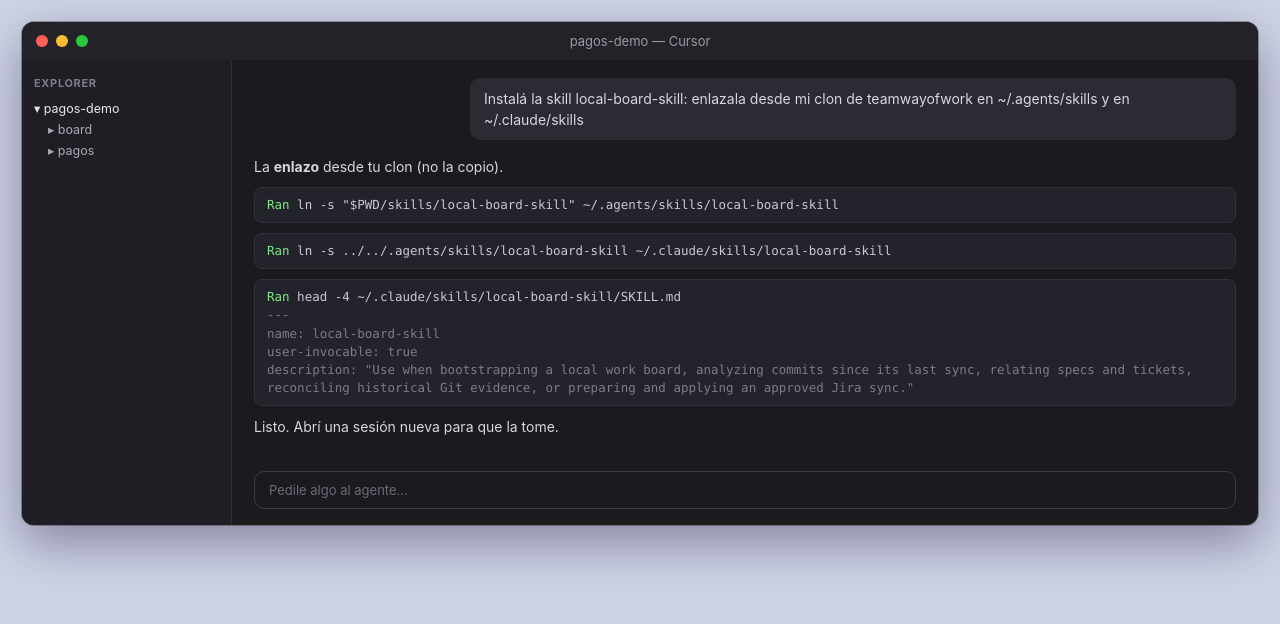
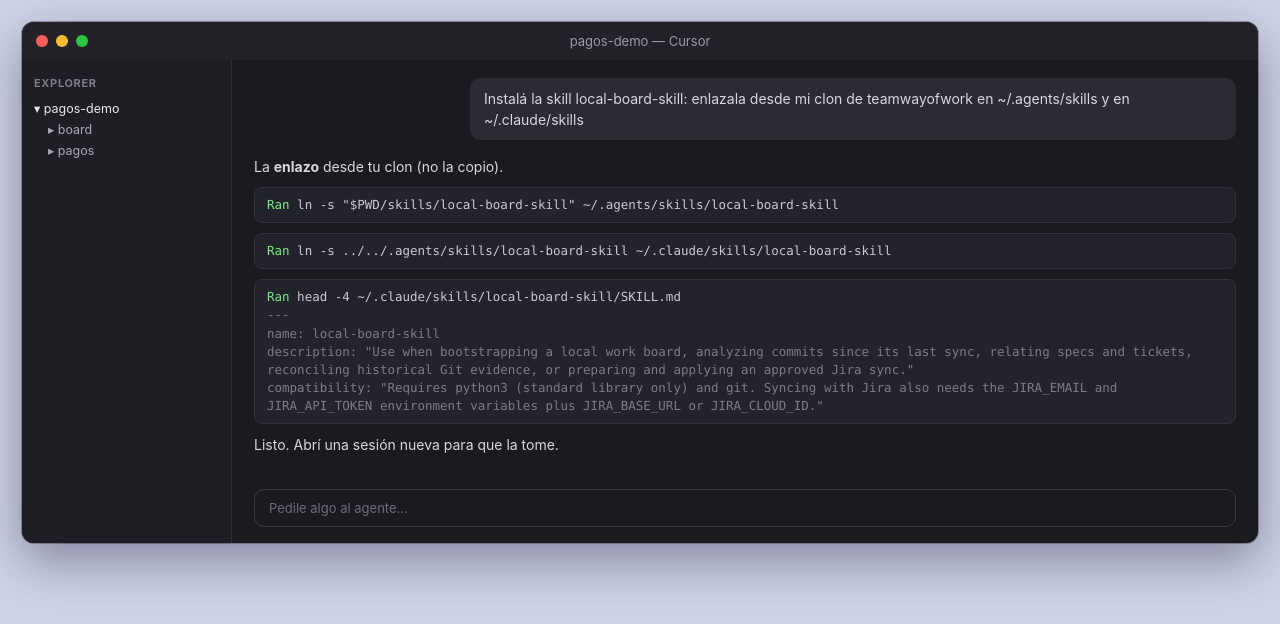
Before and after one commit to josefigueredo/teamwayofwork, a plain HTML site: page skills/local-board-skill/docs/img/src/cursor-instalar.html in a window 1280 px wide. Drawn offline with Linux system fonts and the light colour scheme.

Commit message:
docs: actualizar la captura del SKILL.md de local-board-skill con su frontmatter real
La captura mostraba user-invocable (borrado en este PR) y no la linea
compatibility. El head -4 ahora sale de la skill de esta rama.

```diff
--- a/skills/local-board-skill/docs/img/src/cursor-instalar.html
+++ b/skills/local-board-skill/docs/img/src/cursor-instalar.html
@@ -18,5 +18,5 @@ code{font:12.5px Menlo,monospace;background:#2b2b34;padding:1px 5px;border-radiu
 .right{flex:1;display:flex;flex-direction:column;min-width:0}</style><div class="win"><div class="bar"><div class="dots"><span class="r"></span><span class="y"></span><span class="g"></span></div><div class="ttl">pagos-demo — Cursor</div></div><div class="main"><div class="side"><b>EXPLORER</b><div class="hot">▾ pagos-demo</div><div class="i">▸ board</div><div class="i">▸ pagos</div></div><div class="right"><div class="chat"><div class="u">Instalá la skill local-board-skill: enlazala desde mi clon de teamwayofwork en ~/.agents/skills y en ~/.claude/skills</div><div class="a"><p>La <b>enlazo</b> desde tu clon (no la copio).</p><span class="chip"><em>Ran</em> ln -s &quot;$PWD/skills/local-board-skill&quot; ~/.agents/skills/local-board-skill</span><span class="chip"><em>Ran</em> ln -s ../../.agents/skills/local-board-skill ~/.claude/skills/local-board-skill</span><span class="chip"><em>Ran</em> head -4 ~/.claude/skills/local-board-skill/SKILL.md
 <span>---
 name: local-board-skill
-user-invocable: true
-description: &quot;Use when bootstrapping a local work board, analyzing commits since its last sync, relating specs and tickets, reconciling historical Git evidence, or preparing and applying an approved Jira sync.&quot;</span></span><p>Listo. Abrí una sesión nueva para que la tome.</p></div></div><div class="in">Pedile algo al agente…</div></div></div></div>
+description: &quot;Use when bootstrapping a local work board, analyzing commits since its last sync, relating specs and tickets, reconciling historical Git evidence, or preparing and applying an approved Jira sync.&quot;
+compatibility: &quot;Requires python3 (standard library only) and git. Syncing with Jira also needs the JIRA_EMAIL and JIRA_API_TOKEN environment variables plus JIRA_BASE_URL or JIRA_CLOUD_ID.&quot;</span></span><p>Listo. Abrí una sesión nueva para que la tome.</p></div></div><div class="in">Pedile algo al agente…</div></div></div></div>
```
Also changed, not shown: skills/local-board-skill/docs/img/cursor-instalar.png.
